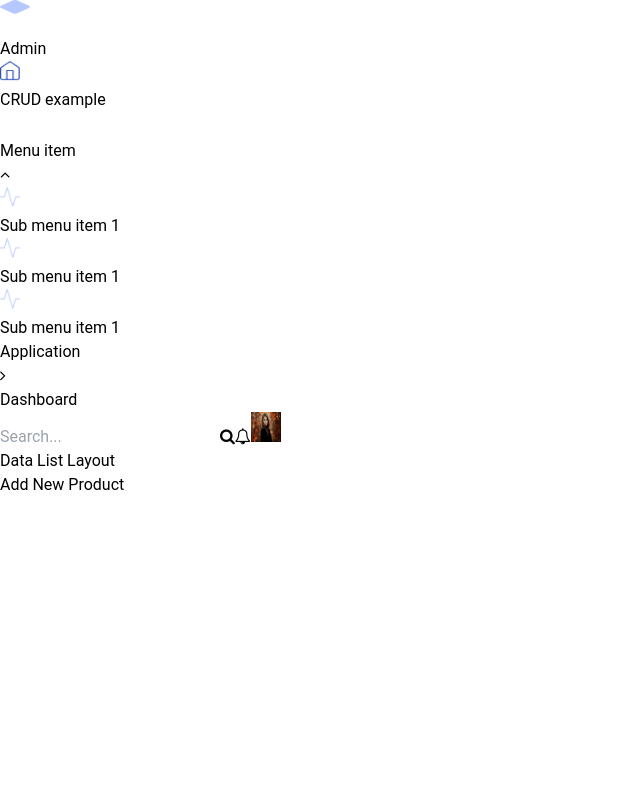
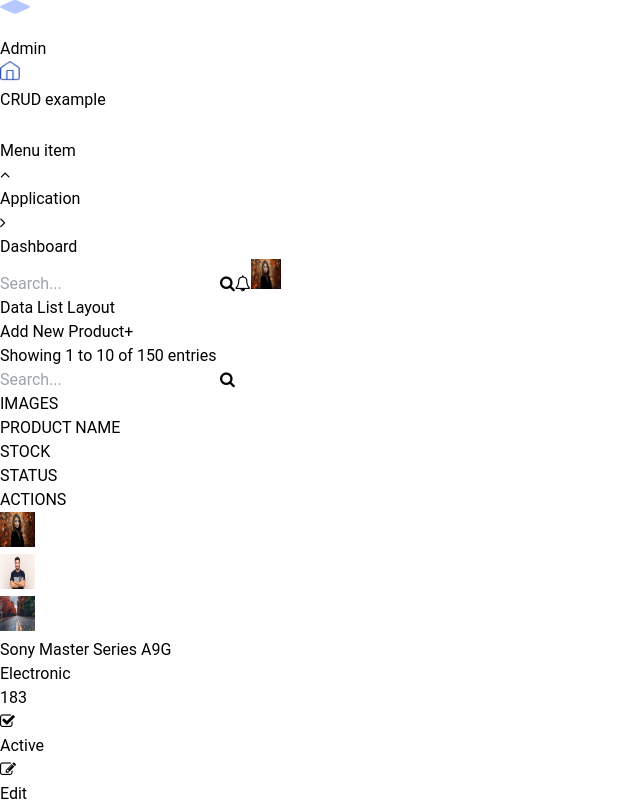
Before and after one commit to Monte-M/pickvibe-task, a Next.js app: page / in a window 1280 px wide. Shown: the top 801 px of the page, without its empty margins (0-640 px from the left). Built offline with nearby package versions, Linux system fonts and the light colour scheme.

Commit message:
desktop finished without CRUD zone

```diff
--- a/components/Dashboard/Dashboard.jsx
+++ b/components/Dashboard/Dashboard.jsx
@@ -1,11 +1,13 @@
-import DashboardMenu from './DashboardMenu';
-import DashboardSecondSection from './DashboardSecondSection';
+import List from './List';
+import Menu from './Menu';
+import SecondSection from './SecondSection';
 
 const Dashboard = () => {
   return (
-    <div className='w-4/5 bg-white h-auto my-5 mr-5 ml-0 rounded-3xl px-6'>
-      <DashboardMenu />
-      <DashboardSecondSection />
+    <div className='w-4/5 bg-gray-100 h-auto my-5 mr-5 ml-0 rounded-3xl px-6'>
+      <Menu />
+      <SecondSection />
+      <List />
     </div>
   );
 };
--- a/components/Dashboard/DashboardSecondSection.jsx
+++ /dev/null
@@ -1,14 +0,0 @@
-const DashboardSecondSection = () => {
-  return (
-    <div className='mt-6'>
-      <h1 className='font-bold'>Data List Layout</h1>
-      <div className='mt-5'>
-        <button className='text-white rounded-md bg-blue-800 py-1 px-2 text-sm'>
-          Add New Product
-        </button>
-      </div>
-    </div>
-  );
-};
-
-export default DashboardSecondSection;
--- /dev/null
+++ b/components/Dashboard/List.jsx
@@ -0,0 +1,34 @@
+import Image from 'next/image';
+import SingleItem from './SingleItem';
+
+const List = () => {
+  return (
+    <div>
+      <div className='flex justify-between ml-2 mr-10 text-sm font-bold text-gray-700 mt-4'>
+        <h5>IMAGES</h5>
+        <h5>PRODUCT NAME</h5>
+        <h5>STOCK</h5>
+        <h5>STATUS</h5>
+        <h5>ACTIONS</h5>
+      </div>
+      <SingleItem />
+      <SingleItem />
+      <SingleItem />
+      <SingleItem />
+      <SingleItem />
+      <div className='flex w-1/4 justify-between mt-5'>
+        <i className='fa fa-angle-double-left py-1'></i>
+        <i className='fa fa-angle-left py-1'></i>
+        <p className='py-1 text-sm'>...</p>
+        <p className='py-1 text-sm'>1</p>
+        <p className='bg-white py-1 p-3 text-sm rounded-md drop-shadow-sm'>2</p>
+        <p className='py-1 text-sm '>3</p>
+        <p className='py-1 text-sm'>...</p>
+        <i className='fa fa-angle-double-right py-1'></i>
+        <i className='fa fa-angle-right py-1'></i>
+      </div>
+    </div>
+  );
+};
+
+export default List;
--- a/components/Dashboard/DashboardMenu.jsx
+++ b/components/Dashboard/Menu.jsx
@@ -10,7 +10,7 @@
       </div>
       <div className='flex items-center relative'>
         <input
-          className='bg-gray-300 w-44 rounded-3xl py-1 px-3 pr-8'
+          className='bg-gray-300 w-44 rounded-3xl py-1 px-3 pr-8 text-sm'
           placeholder='Search...'
         />
         <i className='fa fa-search absolute right-24 text-gray-500'></i>
--- /dev/null
+++ b/components/Dashboard/SecondSection.jsx
@@ -0,0 +1,31 @@
+const DashboardSecondSection = () => {
+  return (
+    <div className='mt-6'>
+      <h1 className='font-bold'>Data List Layout</h1>
+      <div className='mt-5 flex justify-between'>
+        <div className='flex items-center'>
+          <button className='text-white rounded-md bg-blue-800 py-2 px-2 text-sm drop-shadow-sm'>
+            Add New Product
+          </button>
+          <button className='text-lg text-gray-500 font-light bg-white ml-2 py-1 px-3 rounded-md drop-shadow-sm'>
+            +
+          </button>
+        </div>
+        <div className='flex items-center'>
+          <p className='text-sm text-gray-400'>
+            Showing 1 to 10 of 150 entries
+          </p>
+        </div>
+        <div className='flex items-center'>
+          <input
+            className='bg-white w-44 rounded-md py-1 px-3 pr-8 text-sm'
+            placeholder='Search...'
+          />
+          <i className='fa fa-search absolute right-14 text-gray-500'></i>
+        </div>
+      </div>
+    </div>
+  );
+};
+
+export default DashboardSecondSection;
--- /dev/null
+++ b/components/Dashboard/SingleItem.jsx
@@ -0,0 +1,54 @@
+import Image from 'next/image';
+
+const SingleItem = () => {
+  return (
+    <div className='bg-white flex items-center py-2 px-3 rounded-md drop-shadow-sm mt-3 justify-between pr-8'>
+      <div className='flex items-center relative'>
+        <Image
+          className='rounded-full '
+          src='/img/woman.jpg'
+          width={35}
+          height={35}
+          alt='woman-img'
+        />
+        <div className='z-1 right-5 absolute flex items-center border-2 border-white rounded-full'>
+          <Image
+            className='rounded-full '
+            src='/img/nature.jpg'
+            width={35}
+            height={35}
+            alt='woman-img'
+          />
+        </div>
+        <div className='z-20 flex items-center border-2 border-white rounded-full'>
+          <Image
+            className='rounded-full'
+            src='/img/man.jpeg'
+            width={35}
+            height={35}
+            alt='woman-img'
+          />
+        </div>
+      </div>
+      <div className='ml-10'>
+        <h2 className='text-xs font-bold'>Sony Master Series A9G</h2>
+        <p className='text-xs text-gray-500'>Electronic</p>
+      </div>
+      <div className='ml-12'>
+        <h2 className='text-xs font-bold'>183</h2>
+      </div>
+      <div className='text-red-500 flex ml-20'>
+        <i className='fa fa-check-square-o mr-2'></i>
+        <h2 className='text-xs text-red-500'>Active</h2>
+      </div>
+      <div className='flex ml-5'>
+        <i className='fa fa-pencil-square-o mr-1'></i>
+        <h2 className='text-xs mr-4'>Edit</h2>
+        <i className='fa fa-trash text-red-500 mr-1'></i>
+        <h2 className='text-xs text-red-500'>Delete</h2>
+      </div>
+    </div>
+  );
+};
+
+export default SingleItem;
--- a/components/Menu/MenuContainer.jsx
+++ b/components/Menu/MenuContainer.jsx
@@ -1,7 +1,12 @@
 import Image from 'next/image';
+import { useState } from 'react';
 import MenuItem from './MenuItem';
 
 const MenuContainer = () => {
+  const [toggle, setToggle] = useState(false);
+
+  console.log(toggle);
+
   return (
     <div className='w-1/5 h-auto my-5 ml-5 mr-0 px-6'>
       <div className='flex items-center border-b border-gray-400 py-2 px-2'>
@@ -14,7 +19,7 @@
 
         <h1 className='text-white ml-4'>Admin</h1>
       </div>
-      <div className='p-2 bg-white mt-6 rounded-l-3xl w-72 flex items-center'>
+      <div className='p-2 bg-gray-100 mt-6 rounded-l-3xl w-72 flex items-center'>
         <Image
           src='/img/icons/home.png'
           width={20}
@@ -23,16 +28,21 @@
         />
         <h1 className='font-semibold text-sm ml-4'>CRUD example</h1>
       </div>
-      <div className='px-2 py-3 flex items-center'>
+      <div
+        className='px-2 py-3 flex items-center'
+        onClick={() => setToggle(!toggle)}
+      >
         <Image src='/img/icons/box.png' width={20} height={20} alt='box-img' />
         <h4 className='ml-4 text-white text-sm'>Menu item </h4>
         <i className='fa fa-angle-up text-white text-sm ml-28'></i>
       </div>
-      <div className='bg-blue-900 rounded-sm'>
-        <MenuItem />
-        <MenuItem />
-        <MenuItem />
-      </div>
+      {toggle && (
+        <div className='bg-blue-900 rounded-sm'>
+          <MenuItem />
+          <MenuItem />
+          <MenuItem />
+        </div>
+      )}
     </div>
   );
 };
```
Also changed, not shown: public/img/man.jpeg (added), public/img/nature.jpg (added).
